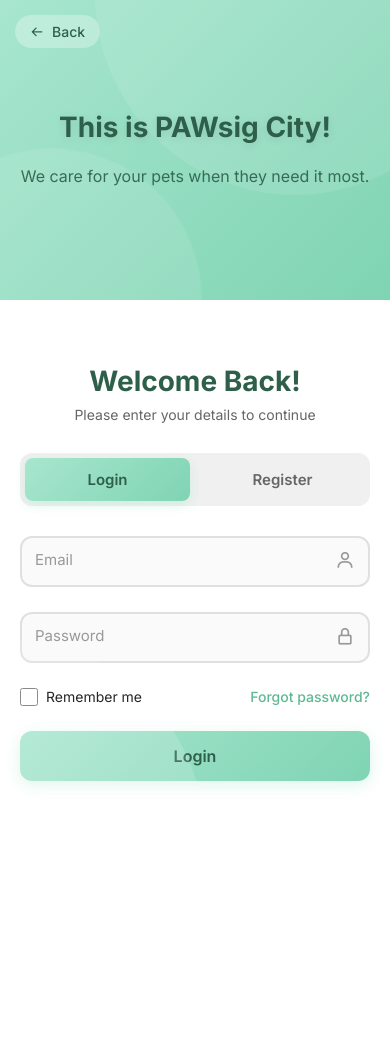
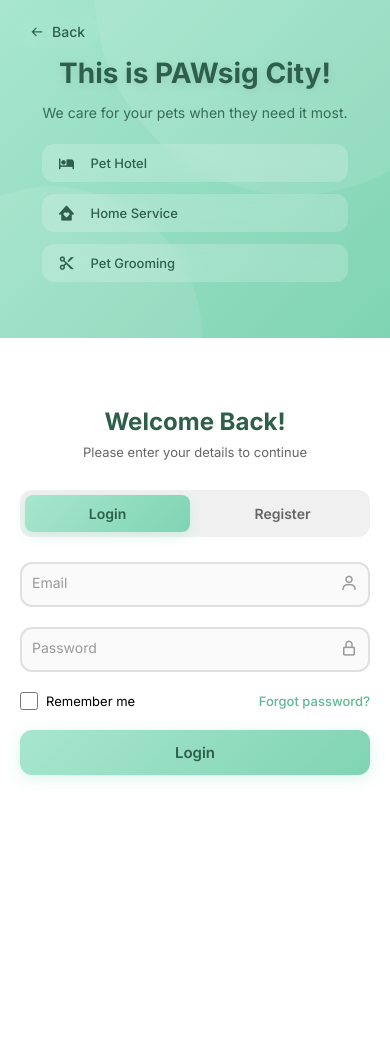
Before and after one commit to N4vv1/pawsigcity, a PHP site: page /purrfect-paws/homepage/login/loginform.php in a window 390 px wide; the page is wider, and only the part inside the window is pictured. Run offline with PHP 8.4, Linux system fonts and the light colour scheme.

Commit message:
login resp

```diff
--- a/homepage/login/loginform.php
+++ b/homepage/login/loginform.php
@@ -20,6 +20,7 @@
       display: flex;
       margin: 0;
       overflow-x: hidden;
+      position: relative;
     }
 
     body::before {
@@ -32,6 +33,7 @@
       top: -250px;
       right: -250px;
       animation: float 6s ease-in-out infinite;
+      z-index: 0;
     }
 
     body::after {
@@ -44,6 +46,7 @@
       bottom: -200px;
       left: -200px;
       animation: float 8s ease-in-out infinite reverse;
+      z-index: 0;
     }
 
     /* Left Side - Branding */
@@ -54,9 +57,10 @@
       flex-direction: column;
       align-items: center;
       justify-content: center;
-      padding: 60px;
+      padding: 60px 40px;
       position: relative;
       overflow: hidden;
+      min-height: 100vh;
     }
 
     .brand-side::before {
@@ -88,6 +92,7 @@
       z-index: 1;
       color: #2d5f4a;
       text-align: center;
+      max-width: 500px;
     }
 
     .brand-content h1 {
@@ -102,6 +107,7 @@
       line-height: 1.6;
       opacity: 0.9;
       max-width: 400px;
+      margin: 0 auto;
     }
 
     .brand-features {
@@ -109,6 +115,8 @@
       display: flex;
       flex-direction: column;
       gap: 20px;
+      width: 100%;
+      max-width: 350px;
     }
 
     .feature-item {
@@ -138,8 +146,9 @@
       display: flex;
       align-items: center;
       justify-content: center;
-      padding: 40px;
+      padding: 40px 20px;
       position: relative;
+      min-height: 100vh;
     }
 
     @keyframes float {
@@ -160,20 +169,22 @@
       font-size: 15px;
       padding: 10px 20px;
       border-radius: 50px;
-      background: rgba(255, 255, 255, 0.3);
+      background: rgba(168, 230, 207, 0.3);
       backdrop-filter: blur(10px);
       transition: all 0.3s ease;
       z-index: 10;
     }
 
     .back-button:hover {
-      background: rgba(255, 255, 255, 0.5);
+      background: rgba(168, 230, 207, 0.5);
       transform: translateX(-5px);
     }
 
     .container {
       width: 100%;
       max-width: 500px;
+      position: relative;
+      z-index: 1;
     }
 
     .form-container {
@@ -345,6 +356,8 @@
       align-items: center;
       margin-bottom: 25px;
       font-size: 14px;
+      flex-wrap: wrap;
+      gap: 10px;
     }
 
     .remember-me {
@@ -394,36 +407,93 @@
       transform: translateY(0);
     }
 
+    /* Tablet and below - Stack vertically */
     @media (max-width: 968px) {
       body {
         flex-direction: column;
       }
 
       .brand-side {
-        padding: 40px 20px;
-        min-height: 300px;
+        min-height: 40vh;
+        padding: 40px 30px;
       }
 
       .brand-content h1 {
         font-size: 36px;
       }
 
+      .brand-content p {
+        font-size: 16px;
+      }
+
       .brand-features {
-        display: none;
+        margin-top: 30px;
+        gap: 15px;
+      }
+
+      .feature-item {
+        padding: 12px 20px;
+      }
+
+      .feature-item i {
+        font-size: 20px;
+      }
+
+      .feature-item span {
+        font-size: 14px;
       }
 
       .form-side {
-        padding: 40px 20px;
+        min-height: 60vh;
+        padding: 40px 30px;
+      }
+
+      .back-button {
+        top: 20px;
+        left: 20px;
+      }
+
+      .container {
+        max-width: 600px;
       }
     }
 
-    @media (max-width: 480px) {
+    /* Mobile devices */
+    @media (max-width: 640px) {
+      .brand-side {
+        min-height: 35vh;
+        padding: 30px 20px;
+      }
+
       .brand-content h1 {
         font-size: 28px;
+        margin-bottom: 12px;
       }
 
       .brand-content p {
-        font-size: 16px;
+        font-size: 14px;
+      }
+
+      .brand-features {
+        margin-top: 20px;
+        gap: 12px;
+        max-width: 100%;
+      }
+
+      .feature-item {
+        padding: 10px 15px;
+      }
+
+      .feature-item i {
+        font-size: 18px;
+      }
+
+      .feature-item span {
+        font-size: 13px;
+      }
+
+      .form-side {
+        padding: 30px 20px;
       }
 
       .back-button {
@@ -433,8 +503,136 @@
         font-size: 14px;
       }
 
+      .logo-section h2 {
+        font-size: 24px;
+      }
+
+      .logo-section p {
+        font-size: 13px;
+      }
+
+      .tab-buttons {
+        margin-bottom: 25px;
+      }
+
+      .tab-btn {
+        padding: 10px;
+        font-size: 14px;
+      }
+
+      .input-field {
+        padding: 12px 40px 12px 12px;
+        font-size: 14px;
+      }
+
+      .label {
+        font-size: 14px;
+        top: 12px;
+        left: 12px;
+      }
+
+      .icon {
+        right: 12px;
+        top: 12px;
+        font-size: 18px;
+      }
+
       .row-inputs {
         grid-template-columns: 1fr;
+        gap: 0;
+      }
+
+      .input-box {
+        margin-bottom: 20px;
+      }
+
+      .remember-forgot {
+        font-size: 13px;
+        margin-bottom: 20px;
+      }
+
+      .submit-btn {
+        padding: 13px;
+        font-size: 15px;
+      }
+    }
+
+    /* Very small mobile devices */
+    @media (max-width: 380px) {
+      .brand-side {
+        padding: 25px 15px;
+      }
+
+      .brand-content h1 {
+        font-size: 24px;
+      }
+
+      .brand-content p {
+        font-size: 13px;
+      }
+
+      .brand-features {
+        gap: 10px;
+      }
+
+      .feature-item {
+        padding: 8px 12px;
+        gap: 10px;
+      }
+
+      .feature-item i {
+        font-size: 16px;
+      }
+
+      .feature-item span {
+        font-size: 12px;
+      }
+
+      .form-side {
+        padding: 25px 15px;
+      }
+
+      .back-button {
+        padding: 6px 12px;
+        font-size: 13px;
+      }
+
+      .logo-section h2 {
+        font-size: 22px;
+      }
+
+      .container {
+        padding: 0 10px;
+      }
+    }
+
+    /* Large tablets in landscape */
+    @media (min-width: 969px) and (max-width: 1200px) {
+      .brand-content h1 {
+        font-size: 42px;
+      }
+
+      .brand-features {
+        max-width: 320px;
+      }
+    }
+
+    /* Extra large screens */
+    @media (min-width: 1400px) {
+      .brand-content h1 {
+        font-size: 56px;
+      }
+
+      .brand-content p {
+        font-size: 20px;
+      }
+
+      .brand-features {
+        max-width: 400px;
+      }
+
+      .container {
+        max-width: 550px;
       }
     }
   </style>
--- a/homepage/logout/logout.php
+++ b/homepage/logout/logout.php
@@ -4,5 +4,5 @@ session_unset(); // Clear all session variables
 session_destroy(); // Destroy the session
 
 // Redirect to login page
-header("Location: ../../index.php");
+header("Location: ../pawsigcity/homepage/login/loginform.php");
 exit;
```
